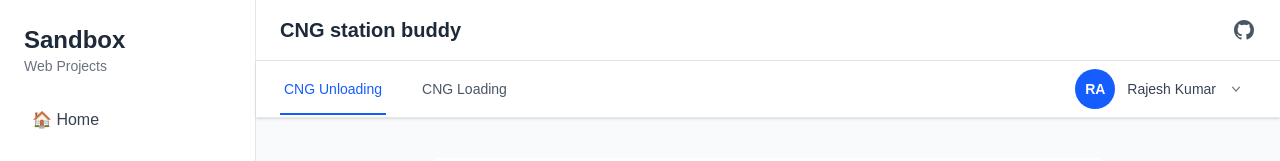
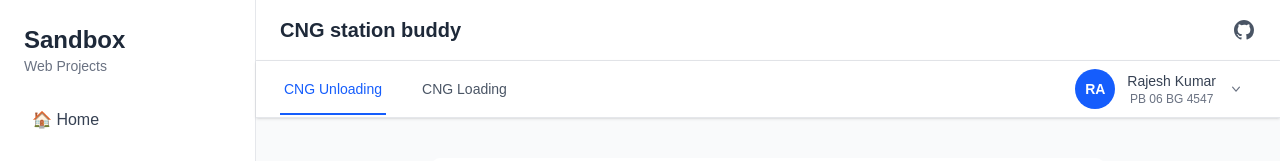
Before and after one commit to ishu9bansal/sandbox, a Next.js app: page /cng in a window 1280 px wide. Shown: the top 161 px of the page. Built offline with nearby package versions, Linux system fonts and the light colour scheme.

Commit message:
add vehicle number on the profile dropdown

```diff
--- a/src/app/cng/page.tsx
+++ b/src/app/cng/page.tsx
@@ -28,10 +28,10 @@ export default function CNGPage() {
       />
       <div className="max-w-3xl mx-auto mt-10 px-6">
         <Survey
-          key={`${tab}-${profile}`}
+          key={`${tab}-${profile.vehicleNumber}`}
           steps={steps}
           onSubmit={handleSubmit}
-          prefilledData={{ vehicleNumber: profile, driverName: profile.driverName, driverContact: profile.driverContact }}
+          prefilledData={{ vehicleNumber: profile.vehicleNumber, driverName: profile.driverName, driverContact: profile.driverContact }}
         />
       </div>
     </div>
@@ -61,9 +61,14 @@ function ProfileSelector({ profile, onProfileChange }: { profile: Profile, onPro
           <div className="w-10 h-10 rounded-full bg-blue-600 dark:bg-blue-500 flex items-center justify-center text-white font-semibold text-sm">
             {getInitials(profile.driverName)}
           </div>
-          <span className="text-sm font-medium text-gray-700 dark:text-gray-200">
-            {profile.driverName}
-          </span>
+          <div className="flex flex-col">
+            <span className="text-sm font-medium text-gray-700 dark:text-gray-200">
+              {profile.driverName}
+            </span>
+            <span className="text-xs text-gray-500 dark:text-gray-400">
+              {profile.vehicleNumber}
+            </span>
+          </div>
           <svg
             className={`h-4 w-4 text-gray-500 transition-transform ${isDropdownOpen ? 'rotate-180' : ''}`}
             xmlns="http://www.w3.org/2000/svg"
--- a/src/components/Survey/index.tsx
+++ b/src/components/Survey/index.tsx
@@ -4,6 +4,7 @@ import { Step } from './types';
 import StepContent from './StepContent';
 import CompletionScreen from './CompletionScreen';
 
+// TODO: define stronger types for onSubmit and prefilled data
 export interface SurveyProps {
     steps: Step[];
     onSubmit: (data: Record<string, any>) => void;
```
